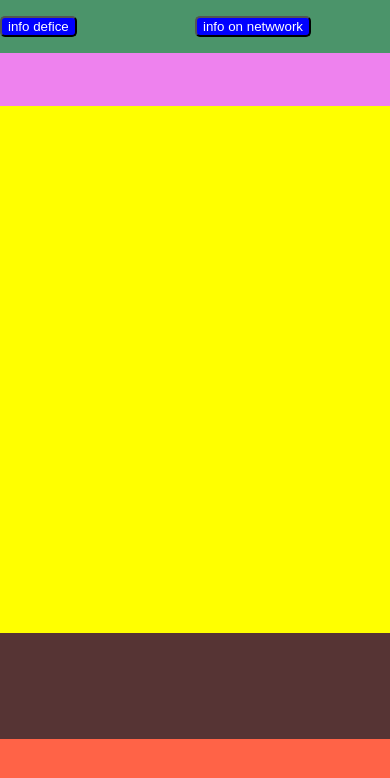
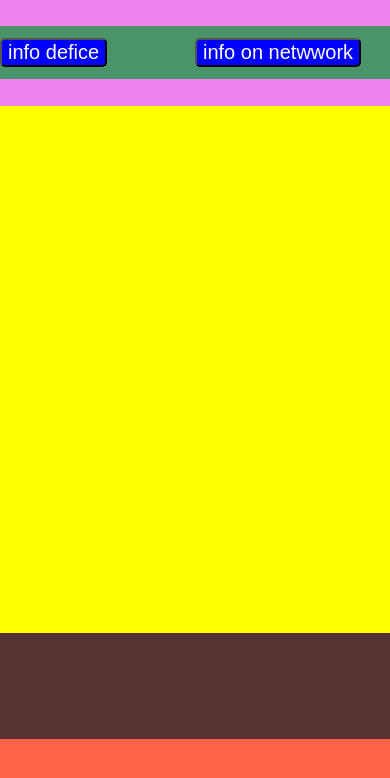
Before and after one commit to blackol/cordova, a website: page projecEx/www/index.html in a window 390 px wide. Drawn offline with Linux system fonts and the light colour scheme; some packages are replaced by stand-ins of ours.

Commit message:
button placer et gros

```diff
--- a/projecEx/www/css/index.css
+++ b/projecEx/www/css/index.css
@@ -133,8 +133,9 @@ h1 {
 #barreinfo {
   display: flex;
   flex-direction: row;
-  justify-self: space-between;
+  justify-self: space-around;
   flex: 1;
+  align-items: center;
   background-color: violet;
 }
 
@@ -169,7 +170,7 @@ h1 {
 
 .button {
   border-radius: 5px;
-
+  font-size: 20px;
   background-color: blue;
   color:#ffffff;
 }
```
